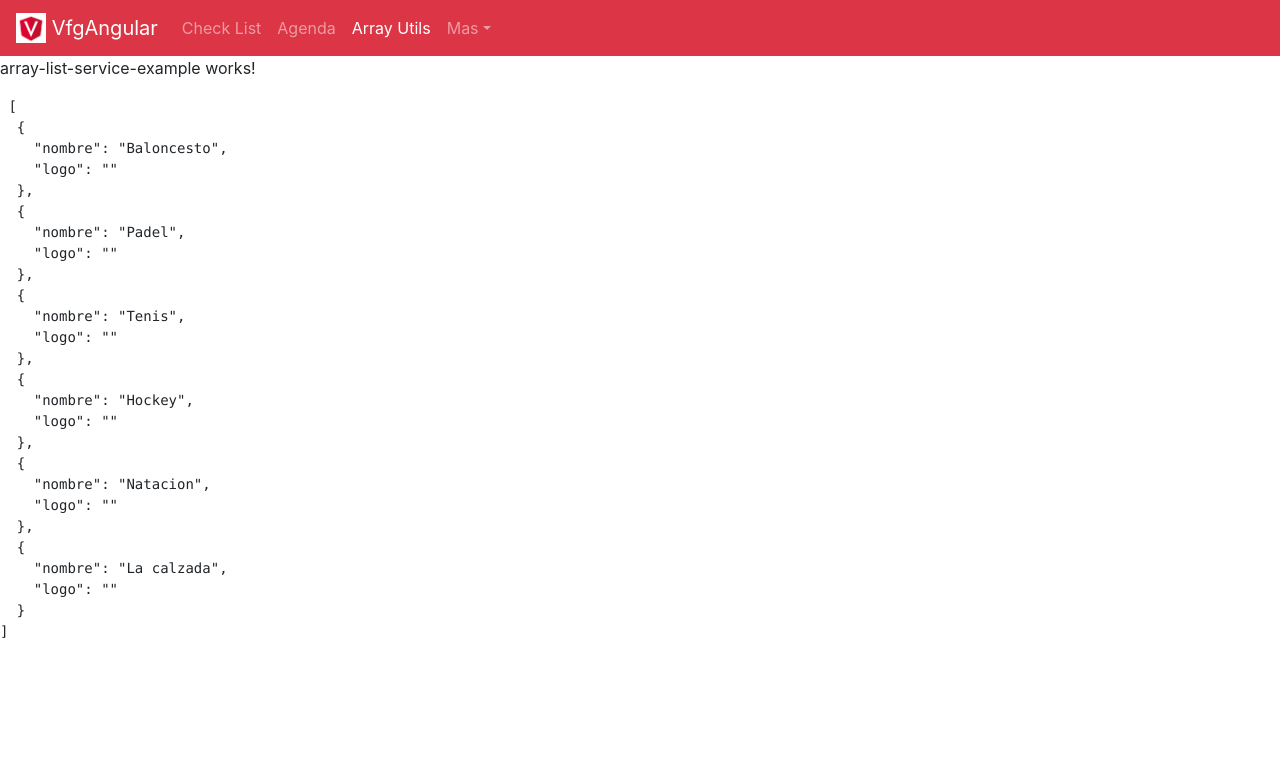
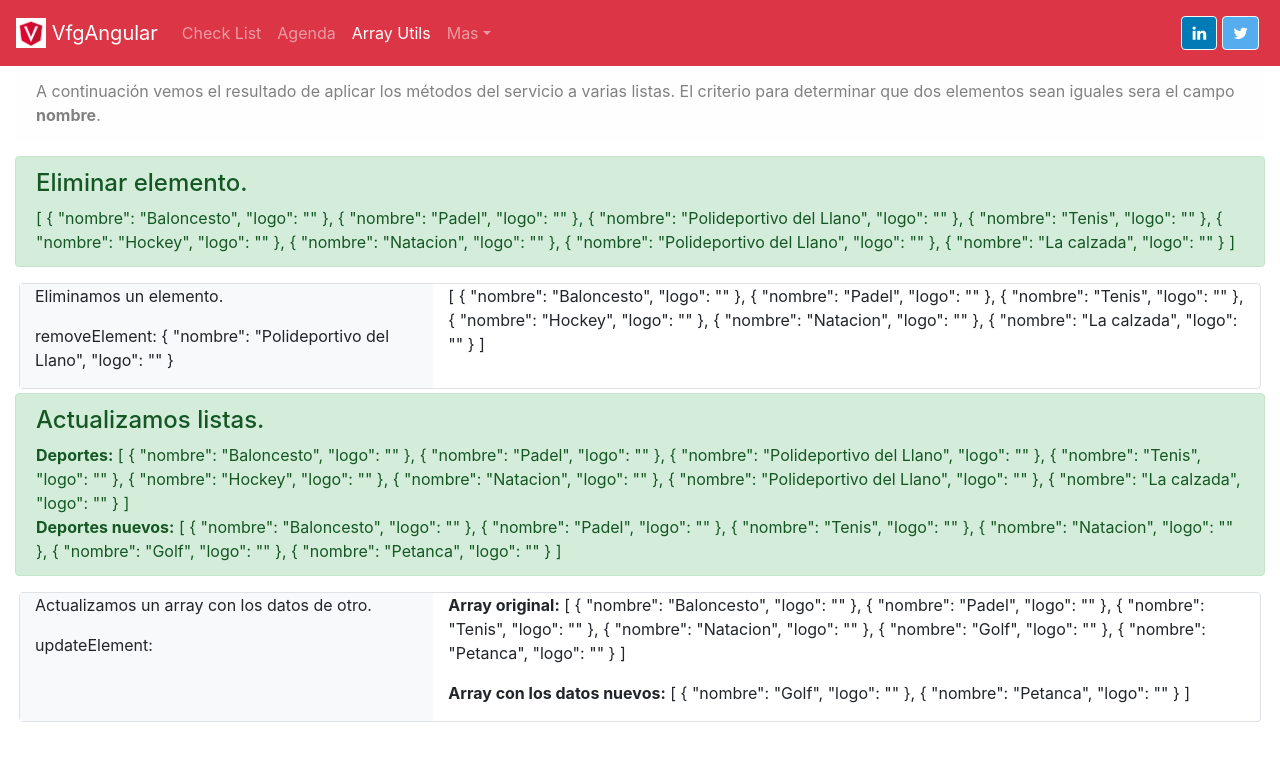
Before and after one commit to vifergonza/vfg-angular, an Angular app: page /arrayService in a window 1280 px wide. Shown: the top 758 px of the page. Built offline with nearby package versions, Linux system fonts and the light colour scheme.

Commit message:
Refactorización de la portada.

```diff
--- a/src/app/develop/array-list-service-example/array-list-service-example.component.html
+++ b/src/app/develop/array-list-service-example/array-list-service-example.component.html
@@ -1,4 +1,36 @@
-<p>
-  array-list-service-example works!
-</p>
-<pre> {{deportes | json}} </pre>
+<div class="container-fluid mt3">
+  <div class="alert alert-light" role="alert">
+    A continuación vemos el resultado de aplicar los métodos del servicio a varias listas.
+    El criterio para determinar que dos elementos sean iguales sera el campo <strong>nombre</strong>.
+  </div>
+  <div class="alert alert-success" role="alert">
+    <h4 class="alert-heading">Eliminar elemento.</h4>
+    <p class="mb-0">{{ deportes | json }}</p>
+  </div>
+  <div class="row m-1 border rounded">
+    <div class="col-4 bg-light">
+      <p>Eliminamos un elemento.</p>
+      <p>removeElement: {{ item | json }}</p>
+    </div>
+    <div class="col-8">
+      {{ remove | json}}
+    </div>
+  </div>
+
+  <div class="alert alert-success" role="alert">
+    <h4 class="alert-heading">Actualizamos listas.</h4>
+    <p class="mb-0"><strong>Deportes:</strong> {{ deportes | json }}</p>
+    <p class="mb-0"><strong>Deportes nuevos:</strong> {{ deportesNuevos | json }}</p>
+  </div>
+  <div class="row m-1 border rounded">
+    <div class="col-4 bg-light">
+    	<p>Actualizamos un array con los datos de otro.</p>
+        <p>updateElement:</p>
+    </div>
+    <div class="col-8">
+      <p><strong>Array original:</strong> {{ update | json}}</p>
+      <p><strong>Array con los datos nuevos:</strong> {{ copiaNuevos | json}}</p>
+    </div>
+  </div>
+
+</div>
--- a/src/app/develop/array-list-service-example/array-list-service-example.component.ts
+++ b/src/app/develop/array-list-service-example/array-list-service-example.component.ts
@@ -11,6 +11,7 @@ export class ArrayListServiceExampleComponent implements OnInit {
 	private  deportes = [
 		{ nombre: "Baloncesto", logo: "" },
 		{ nombre: "Padel", logo: "" },
+		{ nombre: "Polideportivo del Llano", logo: "" },
 		{ nombre: "Tenis", logo: "" },
 		{ nombre: "Hockey", logo: "" },
 		{ nombre: "Natacion", logo: "" },
@@ -18,13 +19,34 @@ export class ArrayListServiceExampleComponent implements OnInit {
 		{ nombre: "La calzada", logo: "" }
 	];
 
-  constructor(private arrayService: ArrayUtilsService) { }
+	private  deportesNuevos = [
+		{ nombre: "Baloncesto", logo: "" },
+		{ nombre: "Padel", logo: "" },
+		{ nombre: "Tenis", logo: "" },
+		{ nombre: "Natacion", logo: "" },
+		{ nombre: "Golf", logo: "" },
+		{ nombre: "Petanca", logo: "" }
+	];
 
-  ngOnInit() {
+	private item = { nombre: "Polideportivo del Llano", logo: "" };
+	private copiaNuevos;
 
+	constructor(private arrayService: ArrayUtilsService) { }
 
-	let item = 	{ nombre: "Polideportivo del Llano", logo: "" };
-	this.arrayService.removeElement(this.deportes, item, (x, y) => { return x.nombre === y.nombre });
-  }
+	ngOnInit() {
 
+	}
+
+	get remove(): Array<any> {
+		let copia = this.deportes.slice();
+		this.arrayService.removeElement(copia, this.item, (x, y) => { return x.nombre === y.nombre });
+		return copia;
+	}
+
+	get update(): Array<any> {
+		let copia = this.deportes.slice();
+		this.copiaNuevos = this.deportesNuevos.slice();
+		this.arrayService.updateArray(copia, this.copiaNuevos, (x, y) => { return x.nombre === y.nombre });
+		return copia;
+	}
 }
--- a/src/app/develop/drop-down-list-example/drop-down-list-example.component.html
+++ b/src/app/develop/drop-down-list-example/drop-down-list-example.component.html
@@ -1,13 +1,21 @@
 <div class="container-fluid mt3">
   <div class="alert alert-light" role="alert">
-    A partir de una lista el componente muestra el primer elemento. Si hacemos click en el muestra el resto de elementos. He añadido un temporizador que va modificando los elementos de la lista que se pasa al componente.
+    A partir de una lista el componente muestra el primer elemento. Si hacemos click en el muestra el resto de elementos. He añadido un temporizador que va modificando los elementos de las listas que se pasan al componente.
   </div>
   <div class="row m-1 border rounded">
     <div class="col-4 bg-light">
-      <i class="material-icons">check</i> Haz click
+      Lista limitada a 5 elementos.
     </div>
     <div class="col-8">
-		<vfg-dropdown-list [list]="listaFija"></vfg-dropdown-list>
+		<vfg-dropdown-list [list]="listaFinita.getStore()"></vfg-dropdown-list>
+    </div>
+  </div>
+  <div class="row m-1 border rounded">
+    <div class="col-4 bg-light">
+      Lista ilimitada.
+    </div>
+    <div class="col-8">
+    <vfg-dropdown-list [list]="listaInfinita.getStore()"></vfg-dropdown-list>
     </div>
   </div>
 </div>
--- a/src/app/develop/drop-down-list-example/drop-down-list-example.component.ts
+++ b/src/app/develop/drop-down-list-example/drop-down-list-example.component.ts
@@ -1,4 +1,6 @@
 import { Component, OnInit } from '@angular/core';
+
+import { Queue } from '../../vfg-common/util/collections/Queue';
 
 @Component({
   selector: 'app-drop-down-list-example',
@@ -7,15 +9,21 @@ import { Component, OnInit } from '@angular/core';
 })
 export class DropDownListExampleComponent implements OnInit {
 
-  private listaFija =[ 'Un elemento', 'Dos elementos', 'Tres elementos', 'Cuatro elementos'];
+  private listaFinita: Queue<string> = new Queue<string>(5);
+  private listaInfinita: Queue<string> = new Queue<string>();
 
   constructor() { }
 
   ngOnInit() {
 		setInterval( () => {
-			let item = this.listaFija.shift();
-			this.listaFija.push(item);
+			let date = new Date();
+      this.listaFinita.push(date.toString());
 		}, 2000);
+
+    setInterval( () => {
+      let date = new Date();
+      this.listaInfinita.push(date.toString());
+    }, 3000);
   }
 
 }
--- a/src/app/vfg-common/array-utils.service.ts
+++ b/src/app/vfg-common/array-utils.service.ts
@@ -1,5 +1,9 @@
 import { Injectable } from '@angular/core';
 
+/**
+ * Servicio que ofrece diversas operaciones sobre arrays.
+ *
+ */
 @Injectable()
 export class ArrayUtilsService {
 
--- a/src/app/vfg-common/util/collections/Queue.ts
+++ b/src/app/vfg-common/util/collections/Queue.ts
@@ -1,21 +1,54 @@
+/**
+ * Implementacion de una cola FIFO (inserta al final extrae al principio)
+ * con una capacidad limitada de elementos.
+ */
 export class Queue<T> {
 
+	// Capacidad máxima del array.
 	readonly capacity: Number;
+
+	// Almacen de datos de la cola.
 	private store: Array<T>;
 
-	constructor(theCapacity: Number) {
+	/**
+	 * Inicializa la cola, permite especificar un tamaño máximo.
+	 */
+	constructor(theCapacity?: Number) {
 		this.store = new Array<T>();
-		this.capacity = theCapacity;
+		if (theCapacity != null) {
+			this.capacity = theCapacity;
+		} else {
+			this.capacity = null;
+		}
+
 	}
 
-	public push(theObject: T) {
-		if (this.capacity == this.store.length) {
+	/**
+	 * Añade un elemento al final de la lista. Si alcanzamos el tamaño máximo
+	 * elimina el elemento mas antiguo de la colleción.
+	 */
+	public push(theObject: T): void {
+		if (null != this.capacity && this.capacity == this.store.length) {
 			this.store.pop();
 		}
 		this.store.unshift(theObject);
 	}
 
-	public getStore() {
+	/**
+	 * Retorna y extrae el ultimo elemento de la coleccion
+	 */
+	public pop(): T {
+		if (0 < this.store.length) {
+			return this.store.pop();
+		} else {
+			return null;
+		}
+	}
+
+	/**
+	 * Retorna la lista de elementos.
+	 */
+	public getStore(): Array<T> {
 		return this.store;
 	}
 }
--- a/src/app/vfg-common/vfg-default/vfg-default.component.html
+++ b/src/app/vfg-common/vfg-default/vfg-default.component.html
@@ -1,7 +1,45 @@
 <div class="jumbotron">
   <h1 class="display-4">Hello, world!</h1>
   <p class="lead">Esta es un simple aplicación para desarrollar probar y experimentar con Angular, Bootstrap y todas las técnologias web con las que voy practicando.</p>
-  <hr class="my-4">
-  <p> <i class="material-icons">face</i> Algunos de los enlaces de la cabecera pueden estar vacíos, pero es una cabecera muy bonita.</p>
-
 </div>
+<div class="container-fluid">
+  <div class="card-deck">
+    <div class="card">
+      <h5 class="card-header">vfg-check-list</h5>
+      <div class="card-body">
+        <h5 class="card-title">Lista de elementos seleccionables.</h5>
+        <p class="card-text">A partir de una lista de elementos de cualquier tipo se crea un formulario reactivo con tantos <em>checks</em> como elementos tenga dicha lista. Cada <em>check</em> esta acompañado de una etiqueta que se informa con el valor de la propiedad del objeto que se le indique.</p>
+        <a [routerLink]="'/checklist'" class="btn btn-primary">Check List</a>
+        <a [routerLink]="'/agenda'" class="btn btn-primary">Agenda</a>
+      </div>
+    </div>
+    <div class="card">
+      <h5 class="card-header">ArrayUtilsService</h5>
+      <div class="card-body">
+        <h5 class="card-title">Servicio que ofrece diversas operaciones sobre arrays.</h5>
+        <p class="card-text">Métodos para eliminar elementos y fusionar arrays.</p>
+        <a [routerLink]="'/arrayService'" class="btn btn-primary">Array utils</a>
+      </div>
+    </div>
+    <div class="card">
+      <h5 class="card-header">Pipes</h5>
+      <div class="card-body">
+        <h5 class="card-title">Transforma un objeto de entrada en otro.</h5>
+        <p class="card-text">Varias alternativas para transformar mapas en elementos iterables o para serializar lista de objetos.</p>
+        <a [routerLink]="'/mapiterablepipe'" class="btn btn-primary">Mapa iterable</a>
+        <a [routerLink]="'/flatarraypipe'" class="btn btn-primary">Serializar lista</a>
+      </div>
+    </div>
+  </div>
+  <div class="card-deck mt-2 mb-2">
+    <div class="card">
+      <h5 class="card-header">vfg-dropdown-list</h5>
+      <div class="card-body">
+        <h5 class="card-title">Lista desplegable.</h5>
+        <p class="card-text">El componente muestra de manera destacada el primer elemento de una lista. El resto de elementos permanecen ocultos hasta que se hace click en el elemento visible. Presionando de nuevo los elementos que no son el primero se vuelven a ocultar.</p>
+        <p class="card-text"><small class="text-muted">En este ejemplo se usa la coleccion <strong>Queue</strong>.</small></p>
+        <a [routerLink]="'/dropdownlist'" class="btn btn-primary">Drop down list</a>
+      </div>
+    </div>
+  </div>
+</div>
--- a/src/app/vfg-common/vfg-header/vfg-header.component.css
+++ b/src/app/vfg-common/vfg-header/vfg-header.component.css
@@ -0,0 +1,23 @@
+.fa:hover {
+    opacity: 0.7;
+}
+
+.fa-google {
+  background: #dd4b39;
+  color: white;
+}
+
+.fa-linkedin {
+  background: #007bb5;
+  color: white;
+}
+
+.vfg {
+  padding: 8px 10px 8px 10px;
+  margin-right: 5px;
+}
+
+.fa-twitter {
+  background: #55ACEE;
+  color: white;
+}
--- a/src/app/vfg-common/vfg-header/vfg-header.component.html
+++ b/src/app/vfg-common/vfg-header/vfg-header.component.html
@@ -40,7 +40,15 @@
       </li>
 
     </ul>
-  </div>
+
+
+<div class="navbar-text">
+<a target="_blank" href="https://www.linkedin.com/in/vifergo/" class="vfg fa fa-linkedin border border-light rounded"></a>
+    <a target="_blank" href="https://twitter.com/vifergo?ref_src=twsrc%5Etfw" class="vfg fa fa-twitter border border-light rounded">
+      </a>
+</div>
+</div>
+
 </nav>
 
 </header>
--- a/src/index.html
+++ b/src/index.html
@@ -1,18 +1,18 @@
 <!doctype html>
 <html lang="en">
+
 <head>
   <meta charset="utf-8">
   <title>Vfg - Angular</title>
   <base href="/">
-
   <meta name="viewport" content="width=device-width, initial-scale=1">
   <link rel="icon" type="image/x-icon" href="favicon.ico">
+  <link href="https://fonts.googleapis.com/icon?family=Material+Icons" rel="stylesheet">
+  <link rel="stylesheet" href="https://cdnjs.cloudflare.com/ajax/libs/font-awesome/4.7.0/css/font-awesome.min.css">
+</head>
 
-  <link href="https://fonts.googleapis.com/icon?family=Material+Icons"
-      rel="stylesheet">
-
-</head>
 <body>
   <app-root></app-root>
 </body>
+
 </html>
```
Also changed, not shown: 1 other file (tests, documents, lock files or other folders).
